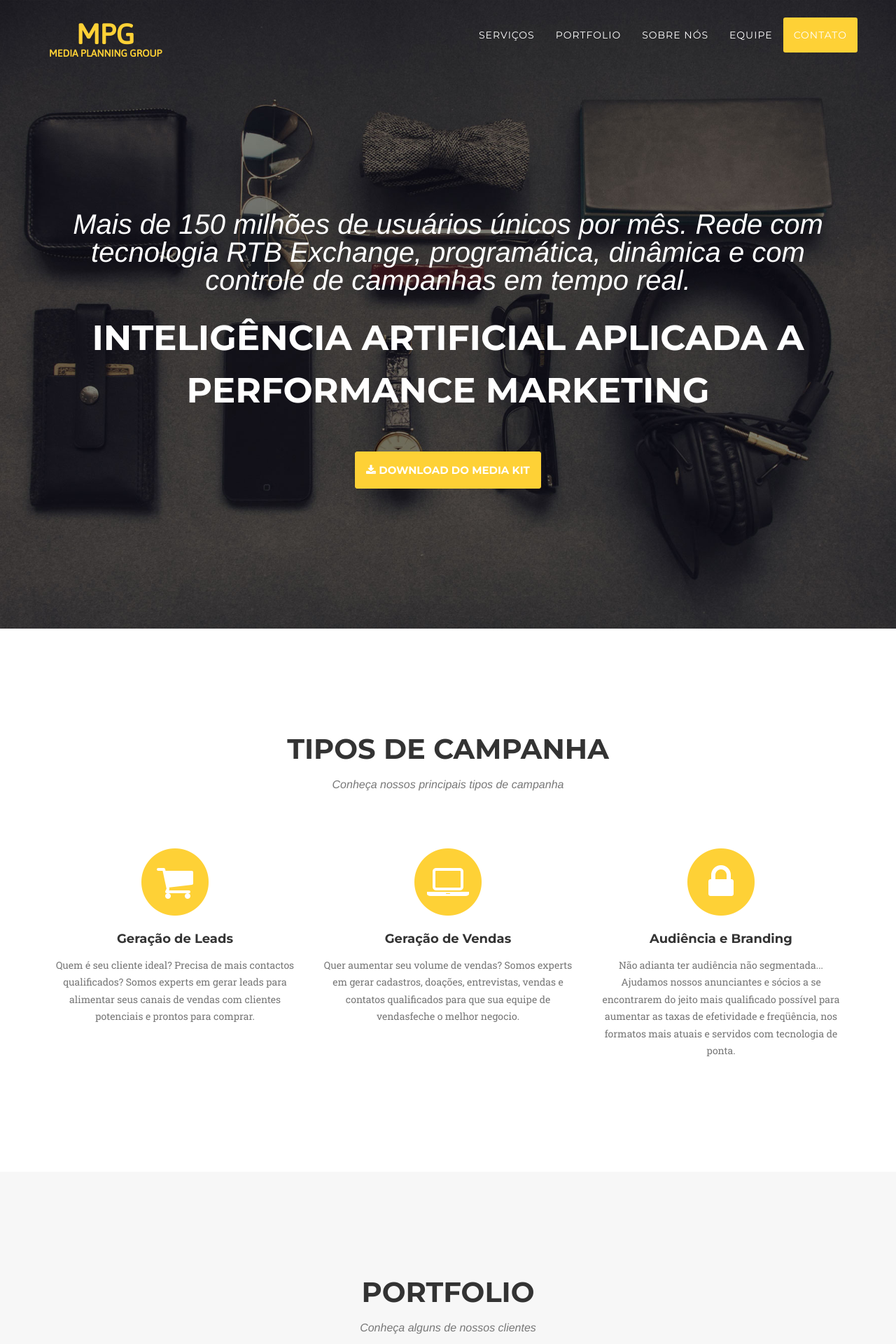
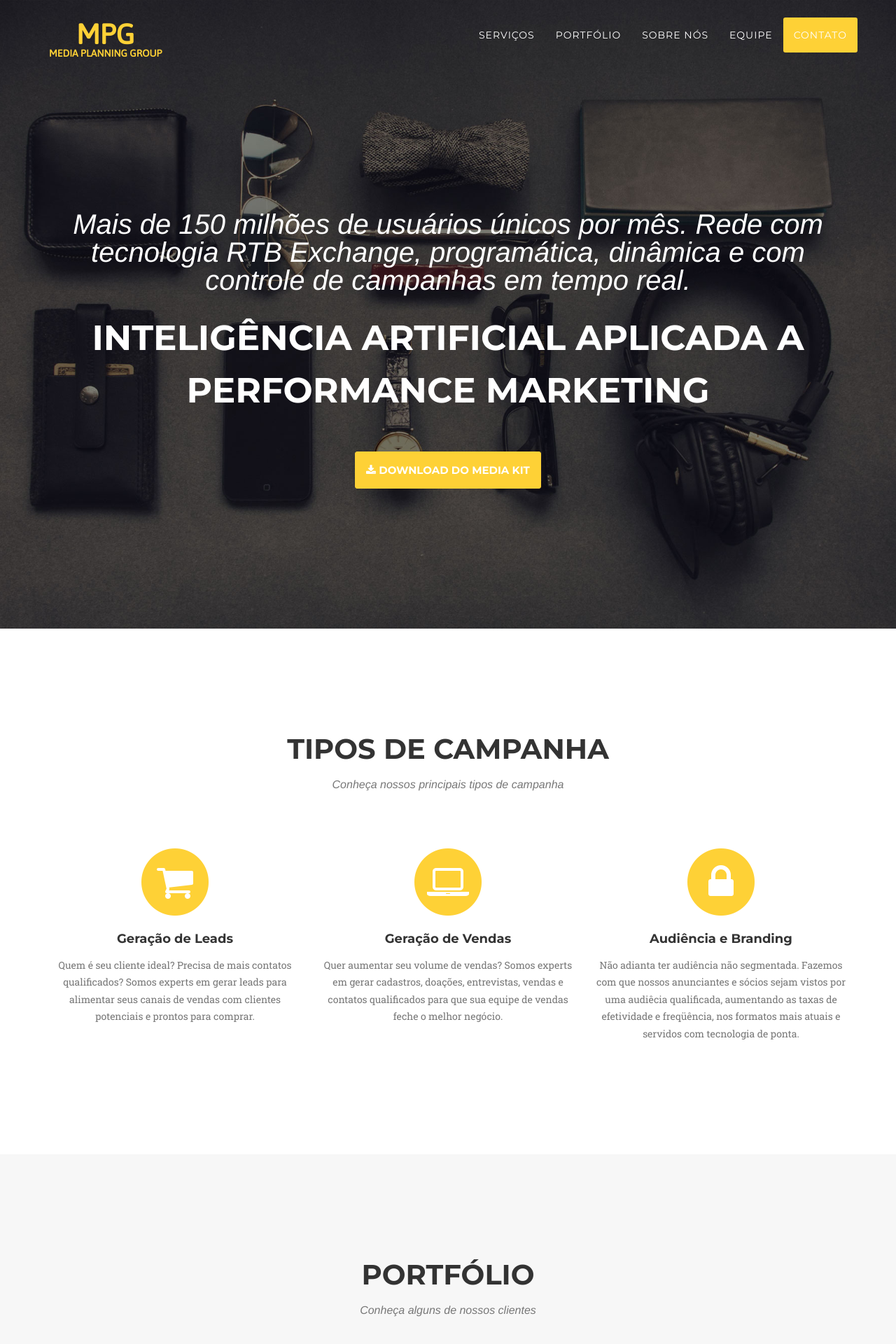
Before and after one commit to bvodola/mpg-legacy, a Django app: page / in a window 1280 px wide. Shown: the top 1920 px of the page at 70% size. Run offline with Django 3.2, Linux system fonts and the light colour scheme; parts of the project's set-up code (start-up, migrations or seed data) failed here and were passed over; some libraries are stand-ins or nearby versions; some web fonts are replaced.

Commit message:
Erros de ortografia

```diff
--- a/templates/hinode/partials/_cookies.html
+++ b/templates/hinode/partials/_cookies.html
@@ -10,7 +10,10 @@
 
 	} else if("{{utm_source}}" != "") {
 			Cookies.set('utm_source', '{{utm_source}}', {expires: 30});
-			Cookies.set('click_id', '{{click_id}}', {expires: 30});
+
+			if(Cookies.get('utm_source') == 'cityads') {
+				Cookies.set('click_id', '{{click_id}}', {expires: 30});
+			}
 	}
 
 </script>
--- a/templates/lpage/index.html
+++ b/templates/lpage/index.html
@@ -2,7 +2,7 @@
 {% load i18n %}
 
 {% trans "Serviços" as services %}
-{% trans "Portfolio" as portfolio %}
+{% trans "Portfólio" as portfolio %}
 {% trans "Sobre Nós" as about_us %}
 {% trans "Equipe" as team %}
 {% trans "Contato" as contact %}
@@ -125,7 +125,7 @@
                         <i class="fa fa-shopping-cart fa-stack-1x fa-inverse"></i>
                     </span>
                     <h4 class="service-heading">{% trans "Geração de Leads" %}</h4>
-                    <p class="text-muted">{% trans "Quem é seu cliente ideal? Precisa de mais contactos qualificados? Somos experts em gerar  leads para alimentar seus canais de vendas com clientes potenciais e prontos para comprar." %}</p>
+                    <p class="text-muted">{% trans "Quem é seu cliente ideal? Precisa de mais contatos qualificados? Somos experts em gerar  leads para alimentar seus canais de vendas com clientes potenciais e prontos para comprar." %}</p>
                 </div>
                 <div class="col-md-4">
                     <span class="fa-stack fa-4x">
@@ -133,7 +133,7 @@
                         <i class="fa fa-laptop fa-stack-1x fa-inverse"></i>
                     </span>
                     <h4 class="service-heading">{% trans "Geração de Vendas" %}</h4>
-                    <p class="text-muted">{% trans "Quer aumentar seu volume de vendas? Somos experts em gerar cadastros, doações, entrevistas, vendas e contatos qualificados para que sua equipe de vendasfeche o melhor negocio." %}</p>
+                    <p class="text-muted">{% trans "Quer aumentar seu volume de vendas? Somos experts em gerar cadastros, doações, entrevistas, vendas e contatos qualificados para que sua equipe de vendas feche o melhor negócio." %}</p>
                 </div>
                 <div class="col-md-4">
                     <span class="fa-stack fa-4x">
@@ -141,7 +141,7 @@
                         <i class="fa fa-lock fa-stack-1x fa-inverse"></i>
                     </span>
                     <h4 class="service-heading">{% trans "Audiência e Branding" %}</h4>
-                    <p class="text-muted">{% trans "Não adianta ter audiência não segmentada... Ajudamos nossos anunciantes e sócios a se encontrarem do jeito mais qualificado possível para aumentar as taxas de efetividade e freqüência, nos formatos mais atuais e servidos com tecnologia de ponta." %}</p>
+                    <p class="text-muted">{% trans "Não adianta ter audiência não segmentada. Fazemos com que nossos anunciantes e sócios sejam vistos por uma audiêcia qualificada, aumentando as taxas de efetividade e freqüência, nos formatos mais atuais e servidos com tecnologia de ponta." %}</p>
                 </div>
             </div>
         </div>
@@ -252,7 +252,6 @@
             <div class="row">
                 <div class="col-lg-12 text-center">
                     <h2 class="section-heading">{{ about_us }}</h2>
-                    <h3 class="section-subheading text-muted">{% trans "Alguns números que fazer do MPG quem ele é hoje" %}</h3>
                 </div>
             </div>
             <div class="row">
@@ -285,7 +284,7 @@
                             </div>
                             <div class="timeline-panel">
                                 <div class="timeline-heading">
-                                    <h4>{% trans "Mais de 45 países alcançados, com foco na America Latina" %}</h4>
+                                    <h4>{% trans "Mais de 45 países alcançados, com foco na América Latina" %}</h4>
                                 </div>
                             </div>
                         </li>
@@ -401,7 +400,7 @@
             <div class="row">
                 <div class="col-lg-12 text-center">
                     <h2 class="section-heading">{% trans "Fale Conosco" %}</h2>
-                    <h3 class="section-subheading">{% trans "Nossa equipe vai para investigar quais as suas necessidades e responder a todas as suas dúvidas!" %}</h3>
+                    <h3 class="section-subheading">{% trans "Nossa equipe vai investigar quais as suas necessidades e responder a todas as suas dúvidas!" %}</h3>
                 </div>
             </div>
             <div class="row">
```
